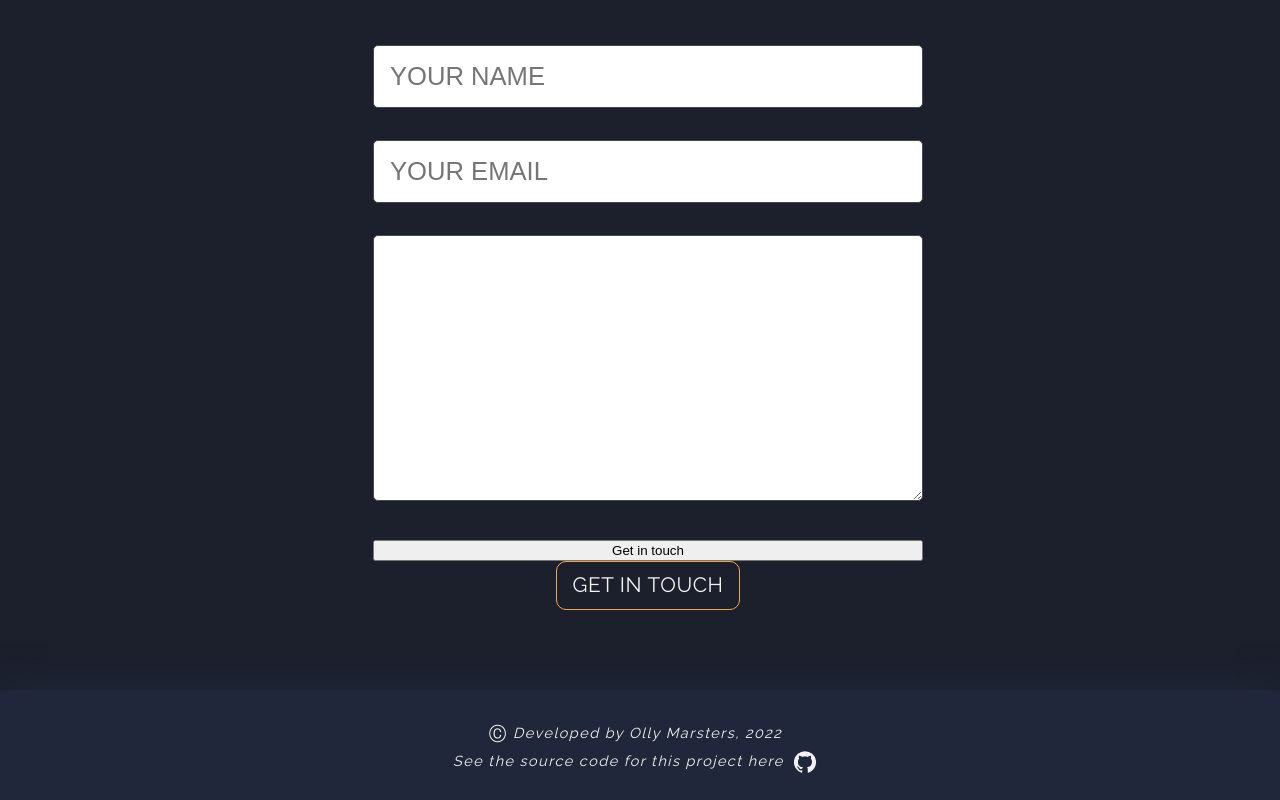
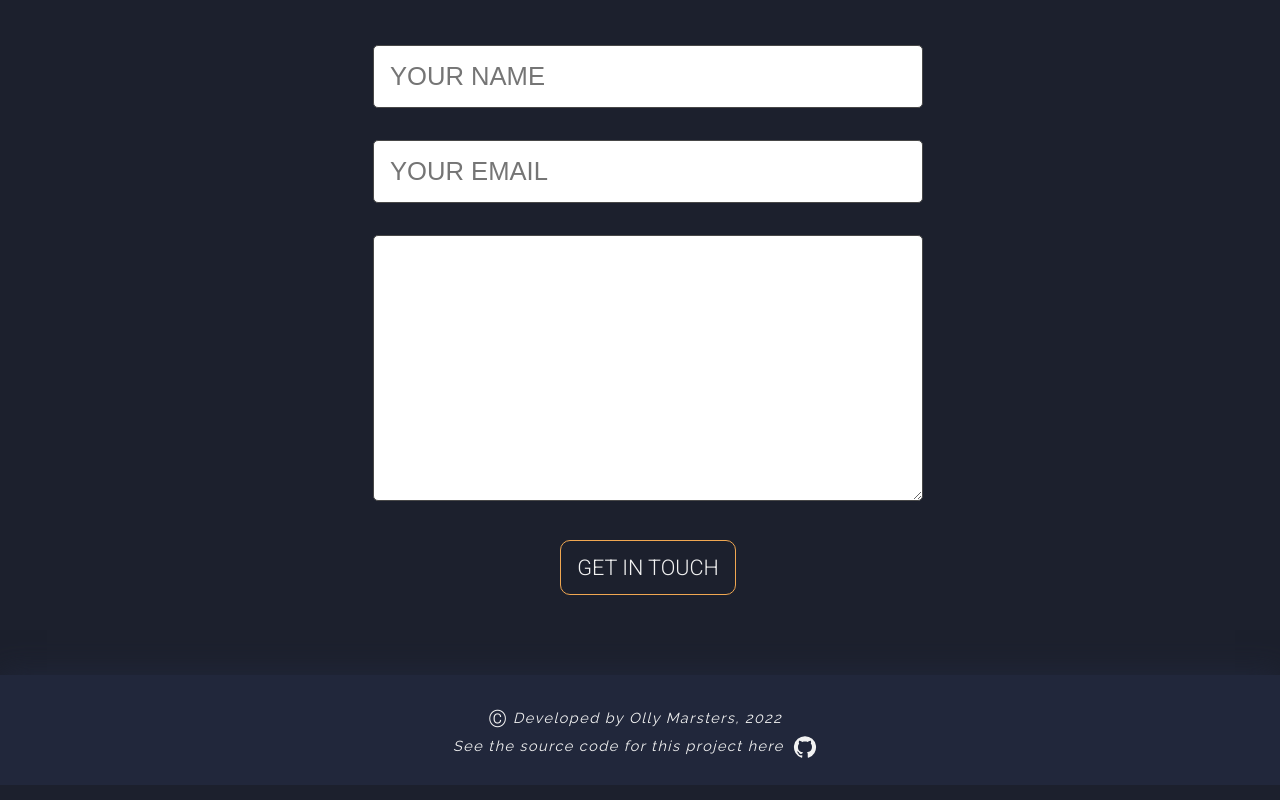
Before and after one commit to O-Marsters-1997/Personal-Portfolio-Site, a React (Create React App) app: page / in a window 1280 px wide. Shown: the part 5315-6115 px from the top of the page. Built offline with nearby package versions, Linux system fonts and the light colour scheme.

Commit message:
button form restyled

```diff
--- a/src/components/form/Form.jsx
+++ b/src/components/form/Form.jsx
@@ -72,9 +72,34 @@ const Form = () => {
       justifyContent: "center",
       position: "relative",
       ".MuiButton-outlined": {
-        width: "fit-content",
+        width: "100vw",
         textAlign: "center",
         fontSize: "1.3rem",
+      },
+    },
+
+    // Swperate rule for button style
+
+    ".submit-wrapper": {
+      display: "flex",
+      justifyContent: "center",
+
+      ".button-submit": {
+        cursor: "pointer",
+        position: "relative",
+
+        input: {
+          fontFamily: "roboto",
+          backgroundColor: "transparent",
+          fontSize: "1.35rem",
+          fontWeight: "300",
+          color: theme.palette.text.primary,
+          border: "none",
+          boxShadow: "none",
+          cursor: "pointer",
+          padding: "0.5rem",
+          textTransform: "uppercase",
+        },
       },
     },
   }));
@@ -124,7 +149,7 @@ const Form = () => {
   });
 
   const sendEmail = (e) => {
-    console.log("hello")
+    console.log("hello");
     e.preventDefault();
 
     emailjs
@@ -215,15 +240,14 @@ const Form = () => {
                 rows="8"
               ></textarea>
             </Box>
-            <Box >
-              <input
-                type="submit"
-                value="Get in touch"
-                className="form-input-wrapper button-wrapper"
-              ></input>
-            </Box>
-            <Box className="form-input-wrapper button-wrapper">
-              <Button variant="outlined">Get in touch</Button>
+            <Box className="submit-wrapper">
+              <Button className="button-submit">
+                <input
+                  type="submit"
+                  value="Get in touch"
+                  className="form-input-submit"
+                ></input>
+              </Button>
             </Box>
           </form>
         </Grid>
```
